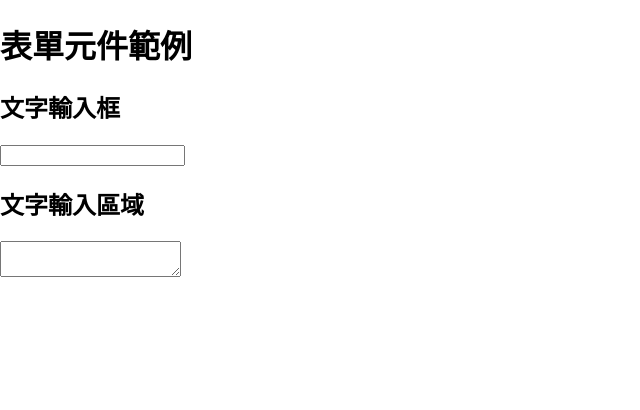
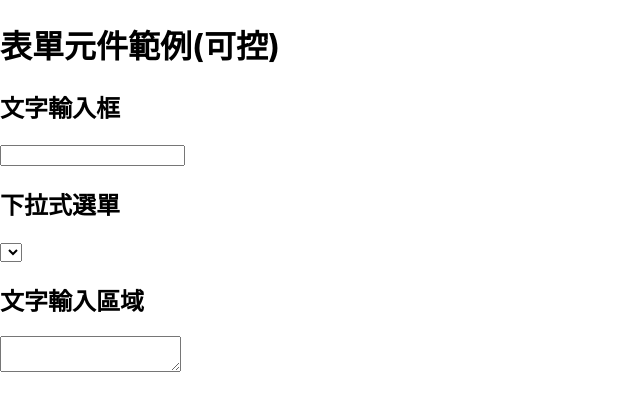
Before and after one commit to Aaronwan198607/React, a React (Create React App) app: page / in a window 1280 px wide. Shown: the top 410 px of the page, without its empty margins (0-640 px from the left). Built offline with nearby package versions, Linux system fonts and the light colour scheme.

Commit message:
02/15可控表單元件

```diff
--- /dev/null
+++ b/src/0215/1-2.可控表單元件-select/HTML5Form.js
@@ -0,0 +1,66 @@
+import { useState } from 'react'
+
+function HTML5Form() {
+  const [inputText, setInputText] = useState('')
+  const [selectValue, setSelectValue] = useState(0)
+  const [textareaText, setTextareaValue] = useState('')
+    const [gender, setGender] = useState('')
+  const genderOptions = ['男', '女', '不提供']
+
+  return (
+    <>
+      <h1>表單元件範例(可控)</h1>
+      <section id="input-text">
+        <h1>文字輸入框</h1>
+        <input
+          type="text"
+          value={inputText}
+          onChange={(e) => {
+            setInputText(e.target.value)
+          }}
+        />
+      </section>
+      <section id="select">
+        <h1>下拉式選單</h1>
+        <select
+          value={selectValue}
+          onChange={(e) => {
+            setSelectValue(Number(e.target.value))
+          }}
+        />
+      </section>
+      <section id="textarea">
+        <h1>文字輸入區域</h1>
+        <textarea
+          value={textareaText}
+          onChange={(e) => {
+            setTextareaValue(e.target.value)
+          }}
+        />
+      </section>
+      {/* <section id="radio-button">
+        <h1>選項按鈕</h1>
+        {gender.map((v, i) => {
+          return (
+              <div key={i}>
+                  <input
+                      type="radio"
+                      value={v}
+                checked={v === gender}
+                      onChange={(e) => {
+                          setGender(e.target.value)
+                      }}
+                  />
+                  <lable>{v}</lable>
+              </div>
+                  )
+        })}
+      </section> */}
+          {/* TODO:代處理 */}
+        <section>
+
+        </section>
+    </>
+  )
+}
+export default HTML5Form
--- a/src/App.js
+++ b/src/App.js
@@ -1,4 +1,4 @@
-import HTML5Form from './0215/1-1.可控表單元件-input-text-textarea/HTML5Form'
+import HTML5Form from './0215/1-2.可控表單元件-select/HTML5Form'
 function App() {
   return (
     <>
```
